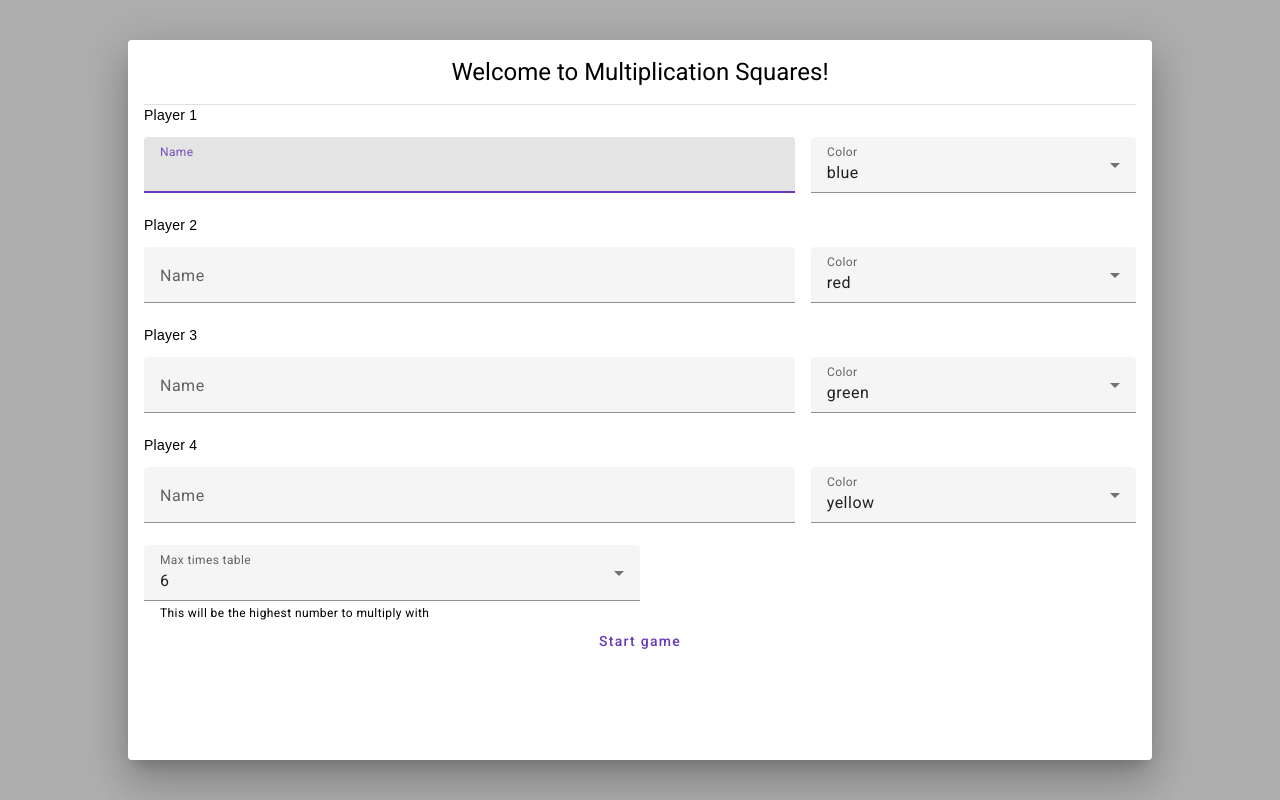
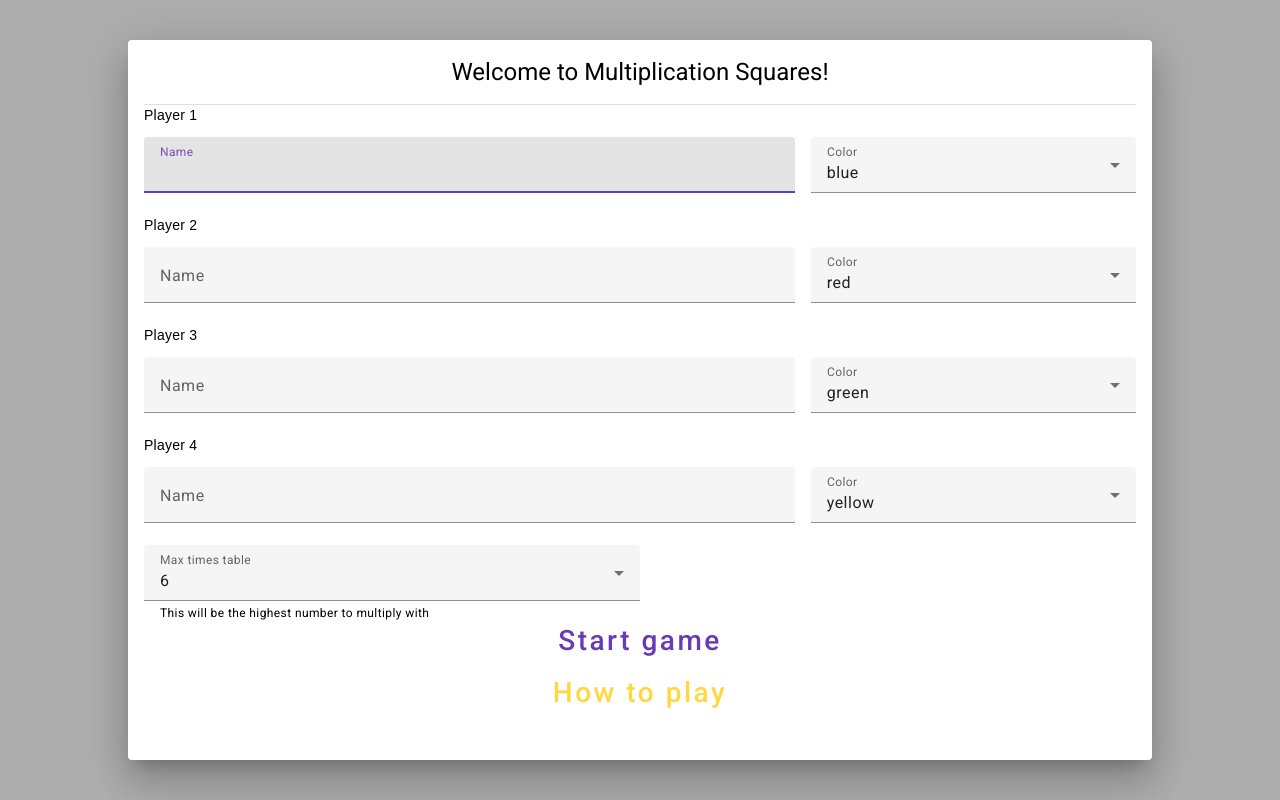
Before and after one commit to stewanoya/multiplication-squares, an Angular app: page / in a window 1280 px wide. Built offline with nearby package versions, Linux system fonts and the light colour scheme.

Commit message:
add how to play

```diff
--- a/src/components/board/board.component.scss
+++ b/src/components/board/board.component.scss
@@ -1,6 +1,6 @@
 
-$cell-size: 7.5rem;
-$small-screen-cell-size: 4rem;
+$cell-size: 5rem;
+$small-screen-cell-size: 3rem;
 
 .board-row {
   display: grid;
--- a/src/components/board/board.component.ts
+++ b/src/components/board/board.component.ts
@@ -165,7 +165,9 @@ export class BoardComponent implements OnInit {
     const ref = this._dialog.open(ConfirmChoicePopupComponent, {
       data: {
         message: "Skip turn?"
-      }
+      },
+      width: "50%",
+      maxWidth: "20rem"
     })
 
     ref.afterClosed().subscribe((confirmed) => {
@@ -177,12 +179,14 @@ export class BoardComponent implements OnInit {
 
   skipTurn() {
     this.game?.nextTurn();
+    this.diceRolled = false;
     this.resetProduct();
   }
 
   onResetGame() {
     const ref = this._dialog.open(ConfirmChoicePopupComponent, {
-      width: "60%",
+      width: "50%",
+      maxWidth: "20rem",
       data: {
         message: "Reset Game?"
       }
--- a/src/components/board/confirm-choice-popup/confirm-choice-popup.component.html
+++ b/src/components/board/confirm-choice-popup/confirm-choice-popup.component.html
@@ -1,7 +1,7 @@
 <div style="padding: 1rem">
   <h3 style="font-size: 2rem;">{{data.message}}</h3>
   <mat-divider></mat-divider>
-  <div style="display: flex; justify-content: space-between;">
+  <div style="display: flex; justify-content: space-between; margin-top: 1rem">
     <button mat-button color="primary" (click)="dialogRef.close(true)">Yes</button>
     <button mat-button color="accent" (click)="dialogRef.close()">No</button>
   </div>
--- /dev/null
+++ b/src/components/board/how-to-play/how-to-play.component.html
@@ -0,0 +1,18 @@
+<div style="padding: 1rem;">
+
+  <h1>How to play</h1>
+  <mat-divider></mat-divider>
+  <ol type="1">
+    <li>Write your names and pick a color for each player</li>
+    <li>Roll the dice</li>
+    <li>Pick a side of a number that equals the first die multiplied by the second die. For example: if you roll 3 and 2, you can draw a line beside any 6 square, since 3 x 2 = 6</li>
+    <li>If you draw the line that creates a square around a number, that number is filled in with your color, and you score a point.</li>
+    <li>If the number you're looking for isn't available, you have to skip your turn.</li>
+    <li>Play until there are no options left for any players. Highest score wins!</li>
+    <li>If you want to play again, simply reset the game.</li>
+  </ol>
+
+  <div style="display: flex; justify-content: center;">
+    <button mat-flat-button color="primary" (click)="dialogRef.close()">Got it, lets play!</button>
+  </div>
+</div>
--- /dev/null
+++ b/src/components/board/how-to-play/how-to-play.component.scss
@@ -0,0 +1,10 @@
+li {
+  font-size: 1.75rem;
+  margin-bottom: 1rem;
+  line-height: 1.75rem;
+}
+
+h1 {
+  font-size: 2rem;
+  text-align: center;
+}
--- a/src/components/board/new-game-form/new-game-form.component.html
+++ b/src/components/board/new-game-form/new-game-form.component.html
@@ -32,7 +32,20 @@
   </mat-form-field>
 
 
-  <div style="display: flex; justify-content: center;">
-    <button style="margin: 0 auto;" mat-button (click)="onGameStartClick()" color="primary">Start game</button>
+  <div style="display: flex; justify-content: center; align-items: center; gap: 1rem; flex-direction: column;">
+    <button
+      style="font-size: 1.75rem; padding: 1rem;"
+      mat-button
+      (click)="onGameStartClick()"
+      color="primary">
+        Start game
+    </button>
+    <button
+      style="font-size: 1.75rem; padding: 1rem;"
+      mat-button
+      (click)="onHowToPlayClick()"
+      color="accent">
+        How to play
+    </button>
   </div>
 </div>
--- a/src/components/board/new-game-form/new-game-form.component.ts
+++ b/src/components/board/new-game-form/new-game-form.component.ts
@@ -8,7 +8,8 @@ import { MatSelectModule } from '@angular/material/select';
 import { Colors } from '../../../models/consts.model';
 import { MatButtonModule } from '@angular/material/button';
 import { MatSnackBar, MatSnackBarModule } from '@angular/material/snack-bar';
-import { MatDialogRef } from '@angular/material/dialog';
+import { MatDialog, MatDialogModule, MatDialogRef } from '@angular/material/dialog';
+import { HowToPlayComponent } from '../how-to-play/how-to-play.component';
 @Component({
   selector: 'app-new-game-form',
   standalone: true,
@@ -20,13 +21,17 @@ import { MatDialogRef } from '@angular/material/dialog';
     MatInputModule,
     MatSelectModule,
     MatButtonModule,
-    MatSnackBarModule
+    MatSnackBarModule,
+    MatDialogModule,
   ],
   templateUrl: './new-game-form.component.html',
   styleUrl: './new-game-form.component.scss'
 })
 export class NewGameFormComponent  {
-  constructor(private _fb: FormBuilder, private _snackbar: MatSnackBar, private _dialogRef: MatDialogRef<NewGameFormComponent>) {}
+  constructor(private _fb: FormBuilder,
+    private _snackbar: MatSnackBar,
+    private _dialogRef: MatDialogRef<NewGameFormComponent>,
+    private _dialog: MatDialog) {}
 
   playerGroups: FormGroup[] = this.createPlayers();
   Colors = Colors;
@@ -46,6 +51,14 @@ export class NewGameFormComponent  {
     } else {
       return false;
     }
+  }
+
+  onHowToPlayClick() {
+    this._dialog.open(HowToPlayComponent, {
+      width: "80%",
+      height: "80%",
+    })
+
   }
 
   onGameStartClick() {
```
Also changed, not shown: src/components/board/how-to-play/how-to-play.component.ts (added, +16 -0 lines).
